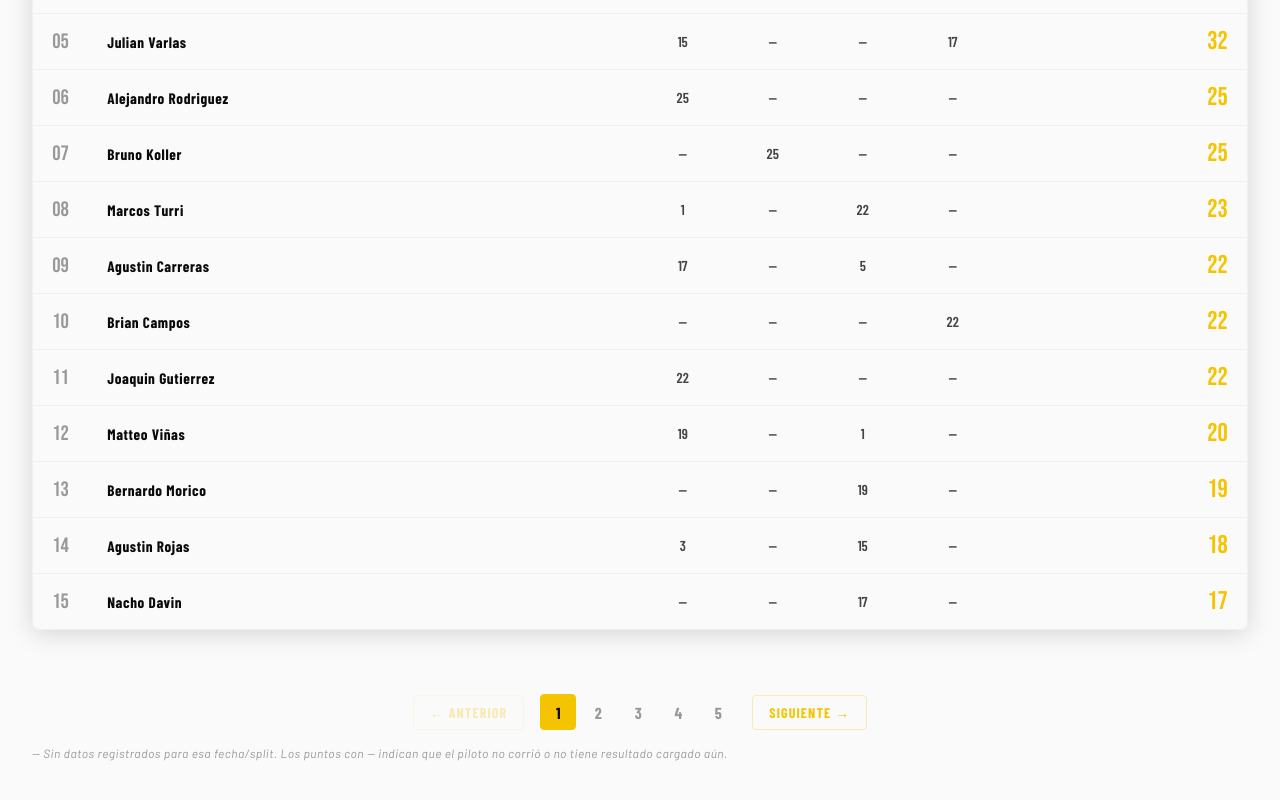
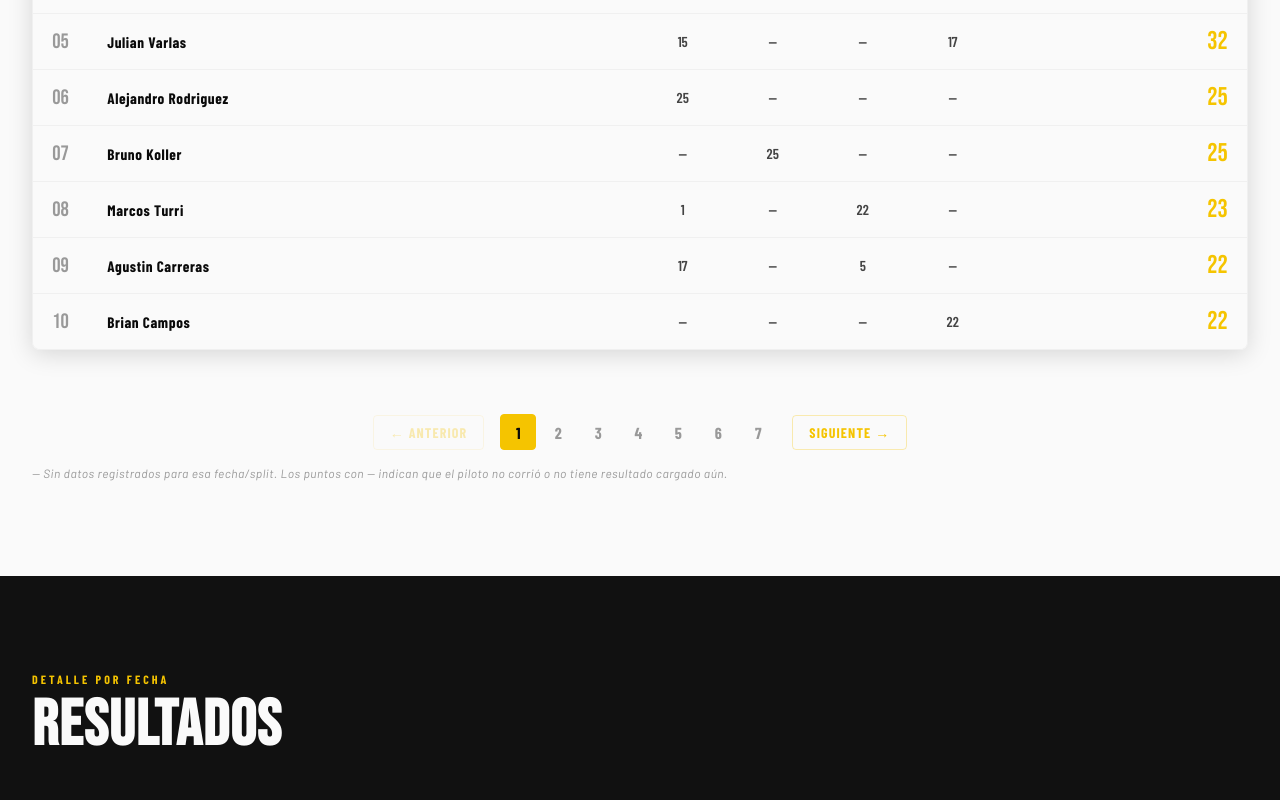
Before and after one commit to federicobordon09-dev/copa_chapa_chapa_web, a Next.js app: page /clasificacion in a window 1280 px wide. Shown: the part 1252-2052 px from the top of the page. Built offline with nearby package versions, Linux system fonts and the light colour scheme.

Commit message:
guardado_02

```diff
--- a/src/app/clasificacion/page.tsx
+++ b/src/app/clasificacion/page.tsx
@@ -22,7 +22,7 @@ function spClass(pos: number) {
 export default function ClasificacionPage() {
   const [activeTab, setActiveTab] = useState(races[0].id);
   const [page, setPage] = useState(1);
-  const PER_PAGE = 15;
+  const PER_PAGE = 10;
   const totalPages = Math.ceil(standings.length / PER_PAGE);
   const paginated = standings.slice((page - 1) * PER_PAGE, page * PER_PAGE);
 
```
